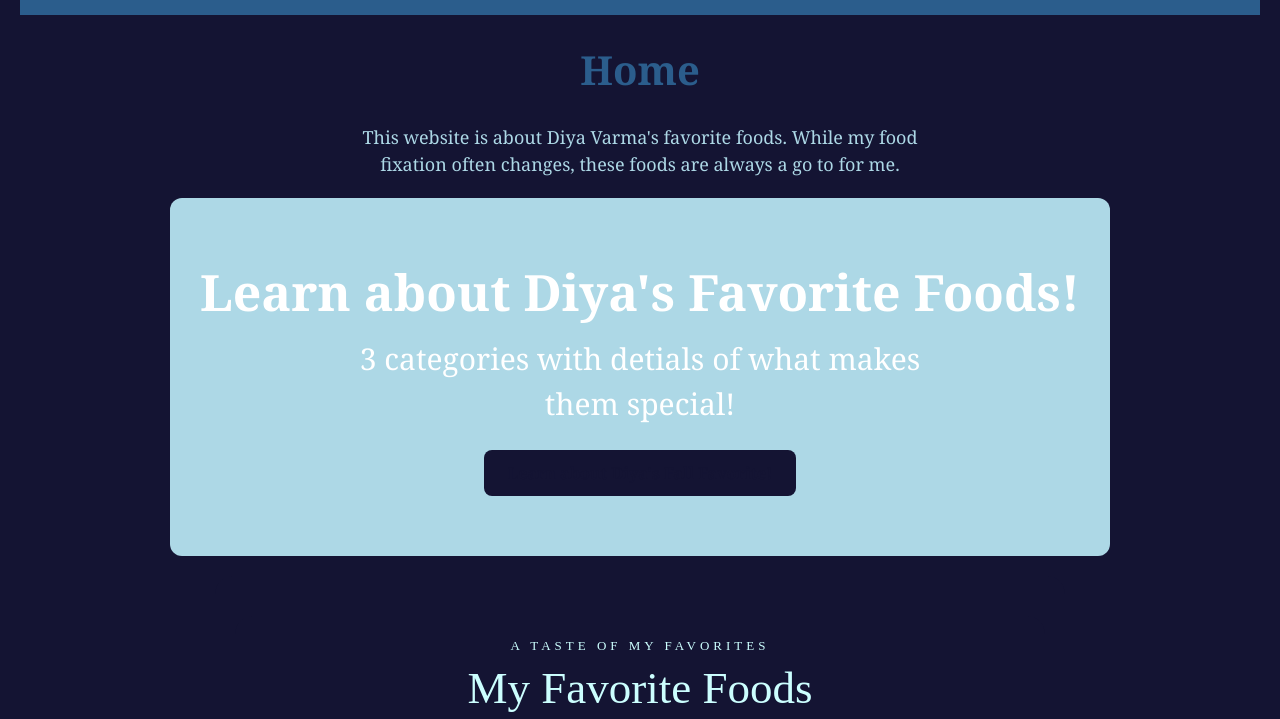
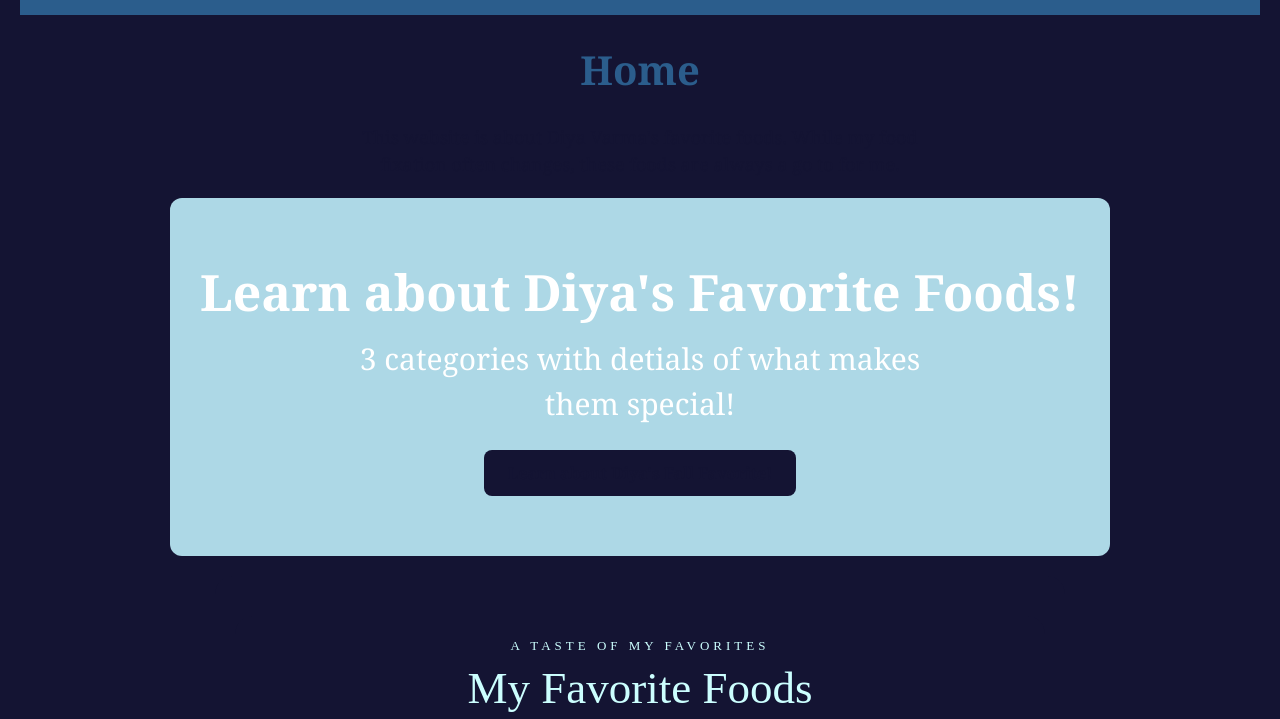
Before and after one commit to dvarma-1/bmis235-html-4, a plain HTML site: page index.html in a window 1280 px wide. Shown: the part 71-790 px from the top of the page. Drawn offline with Linux system fonts and the light colour scheme.

Commit message:
Change body text color from lightblue to #141433

```diff
--- a/styles.css
+++ b/styles.css
@@ -12,7 +12,7 @@
 body {
     font-family: Georgia, "Academy Engraved LET", serif;
     background-color: #141433;
-    color: lightblue;
+    color: #141433;
     margin: 0;
     padding: 0 20px 40px 20px;
     text-align: center;
```
